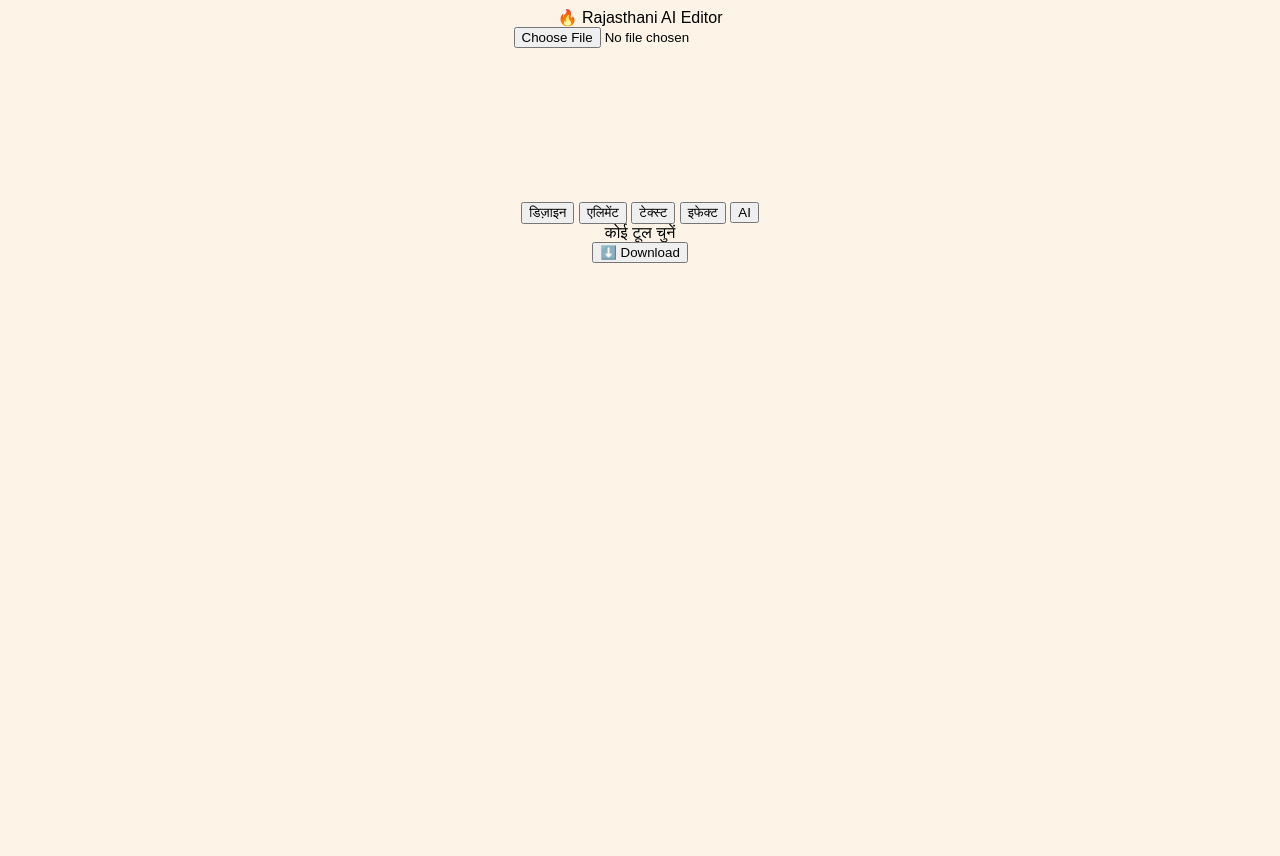
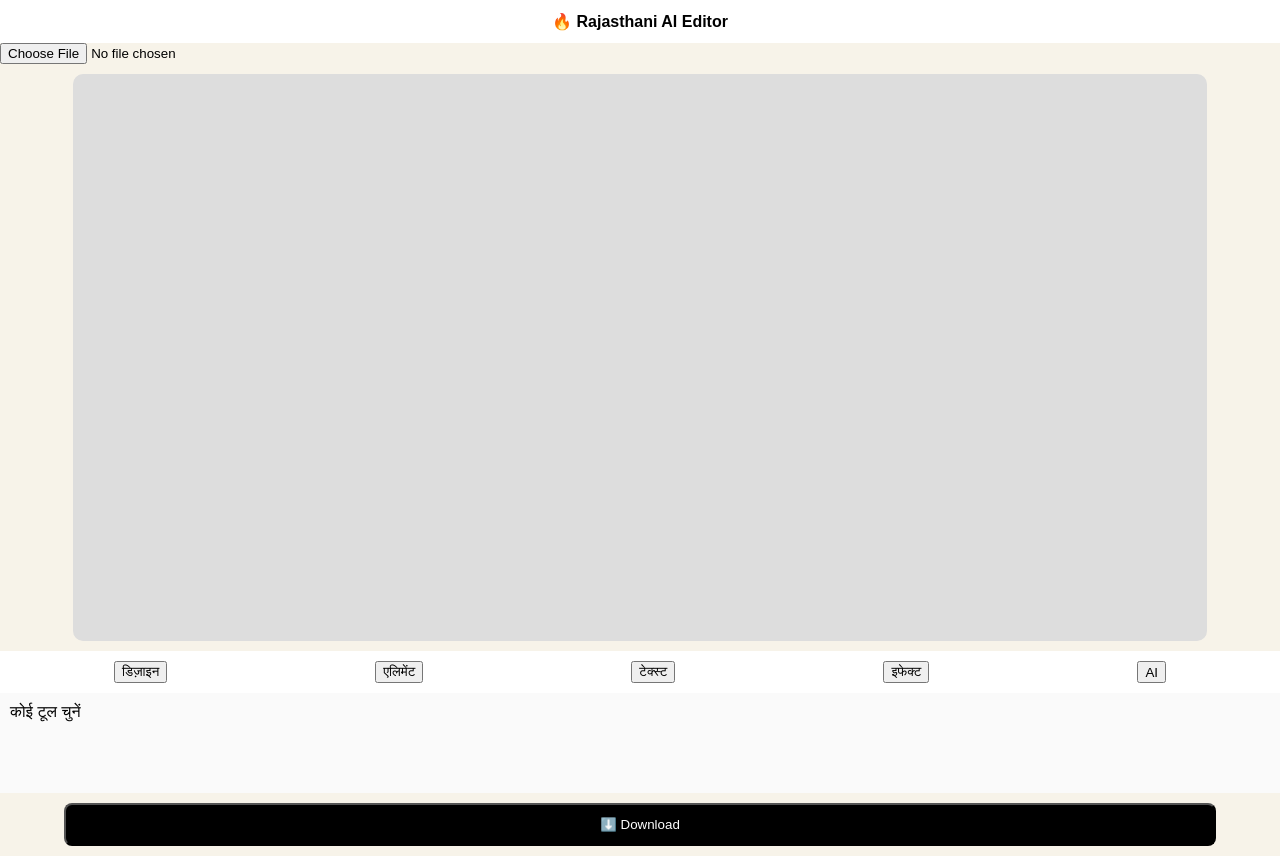
Before and after one commit to mohanlalponiya-stack/rajasthani-design-tool, a plain HTML site: page index.html in a window 1280 px wide. Before the commit the page ends 800 px from the top, so only its background shows below. Drawn offline with Linux system fonts and the light colour scheme.

Commit message:
Refactor CSS styles for layout and appearance
Updated styles for body, header, editor, canvas, toolbar, panel, and download elements.

Signed-off-by: mohanlalponiya-stack <mohanlalponiya@gmail.com>

```diff
--- a/style.css
+++ b/style.css
@@ -1,30 +1,48 @@
+
 body {
-  text-align: center;
+  margin: 0;
   font-family: sans-serif;
-  background: #fdf4e7;
+  background: #f7f3e9;
 }
 
-.editor img {
-  max-width: 90%;
-  border-radius: 12px;
+header {
+  padding: 12px;
+  text-align: center;
+  font-weight: bold;
+  background: #fff;
 }
 
-.controls {
-  display: grid;
-  gap: 5px;
+.editor {
+  display: flex;
+  justify-content: center;
   padding: 10px;
 }
 
-.text {
-  position: absolute;
-  top: 20%;
-  left: 20%;
-  color: red;
-  font-size: 30px;
+canvas {
+  width: 90%;
+  border-radius: 10px;
+  background: #ddd;
 }
 
-.ad-box {
-  background: #eee;
-  padding: 15px;
-  margin: 10px;
+.toolbar {
+  display: flex;
+  justify-content: space-around;
+  background: #fff;
+  padding: 10px;
 }
+
+.panel {
+  padding: 10px;
+  background: #fafafa;
+  min-height: 80px;
+}
+
+.download {
+  width: 90%;
+  margin: 10px auto;
+  padding: 12px;
+  display: block;
+  background: black;
+  color: white;
+  border-radius: 8px;
+}
```
